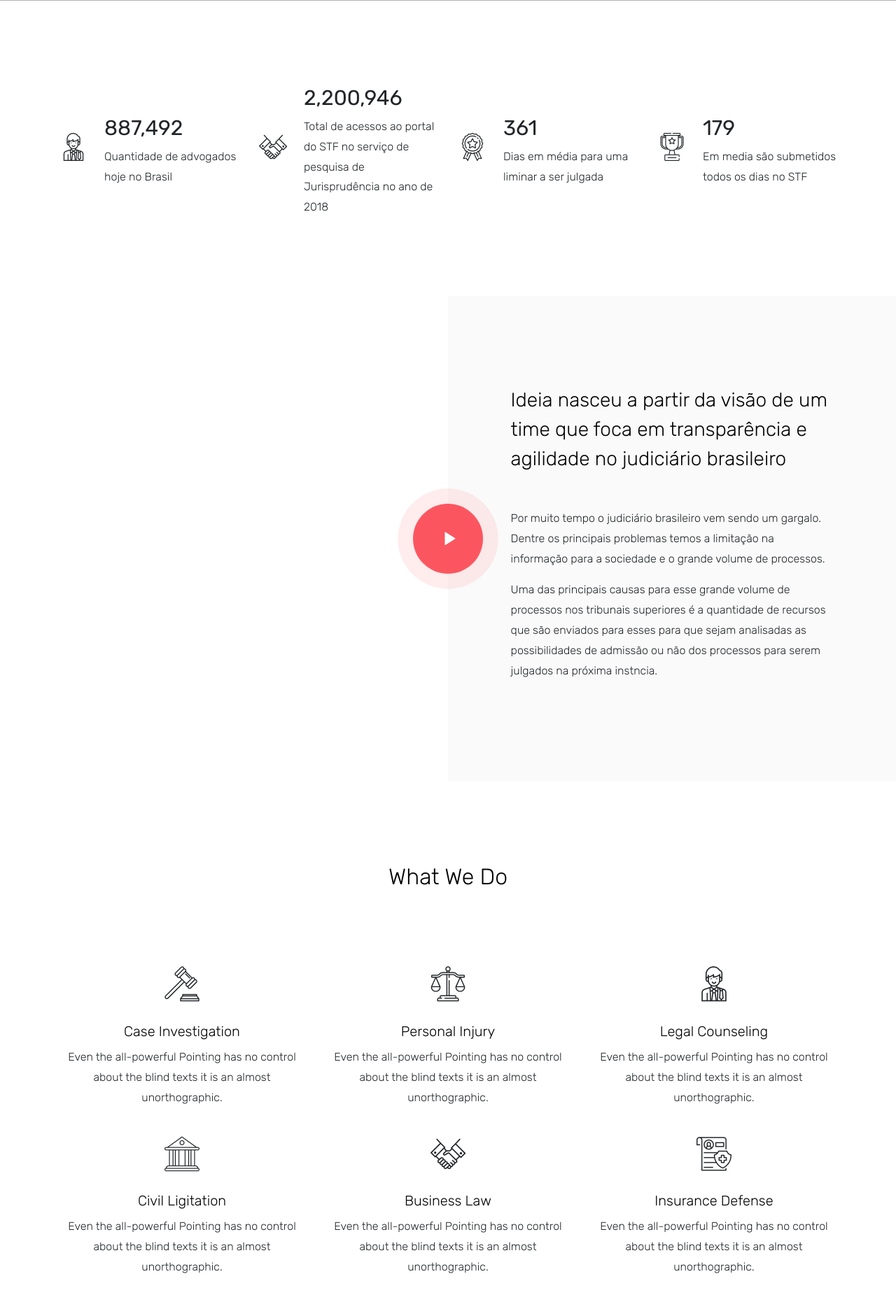
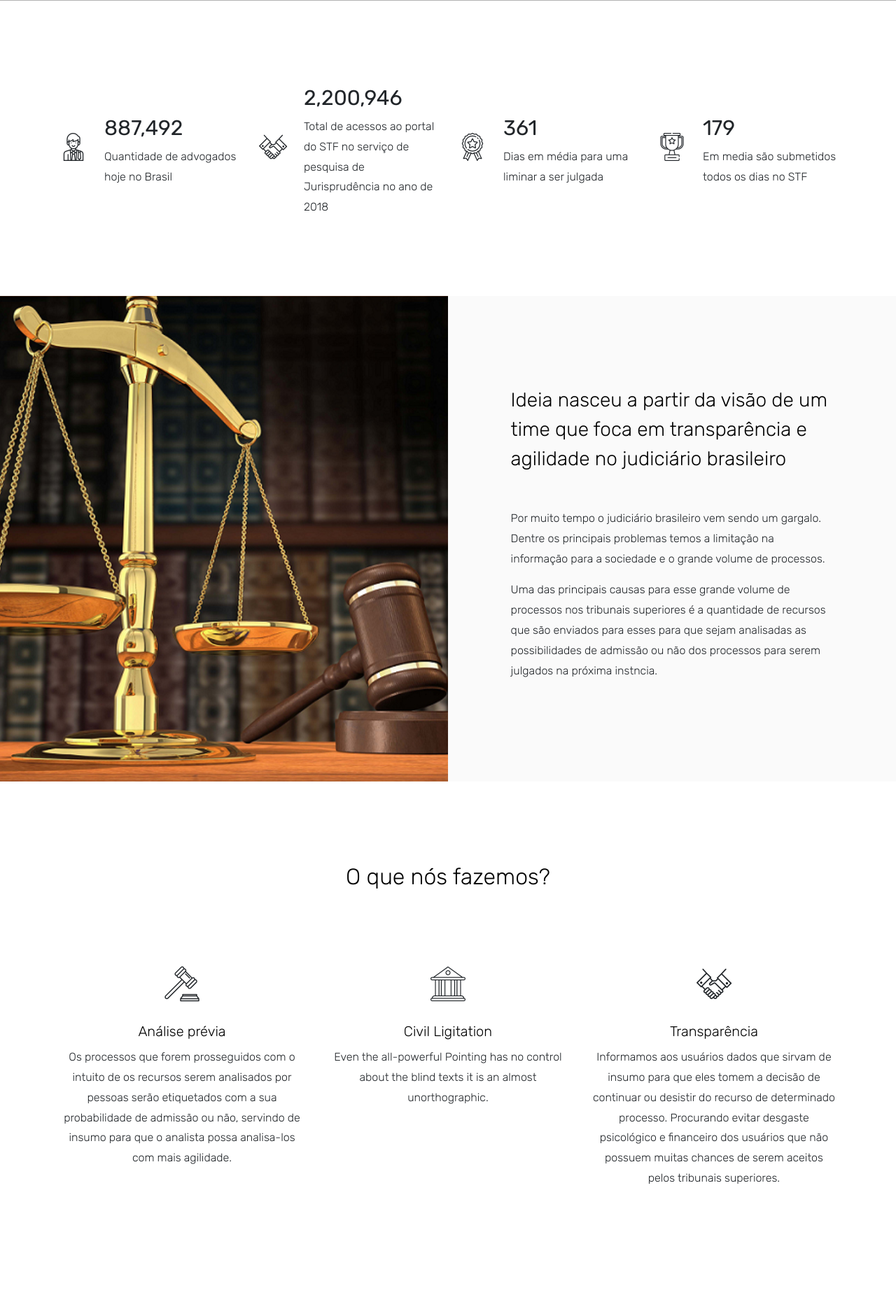
Before and after one commit to gabrielziegler3/hackathon-sebrae, a Django app: page /gpam/ in a window 1280 px wide. Shown: the part 799-2680 px from the top of the page at 70% size. Run offline with Django 3.2, Linux system fonts and the light colour scheme; parts of the project's set-up code (start-up, migrations or seed data) failed here and were passed over; some libraries are stand-ins or nearby versions; some web fonts are replaced.

Commit message:
Add images

```diff
--- a/mysite/gpam/templates/index.html
+++ b/mysite/gpam/templates/index.html
@@ -48,15 +48,15 @@
     </nav>
     <!-- END nav -->
 
-    <section class="ftco-cover overlay" style="background-image: url("{% static 'images/bg_1.jpg' %}");" id="section-home" data-aos="fade"  data-stellar-background-ratio="0.5">
+    <section class="ftco-cover overlay" style="background-image: url({% static 'images/back.jpg' %});" id="section-home" data-aos="fade"  data-stellar-background-ratio="0.5">
       <div class="container">
         <div class="row align-items-center justify-content-center ftco-vh-100">
           <div class="col-md-8 text-center">
-            <h1 class="ftco-heading mb-4" data-aos="fade-up" data-aos-delay="500">The Greatest Law Classification</h1>
-            <h2 class="h5 ftco-subheading mb-5" data-aos="fade-up"  data-aos-delay="600">This tool assists in the <atarget="_blank">decision</a> to submit or not to file a lawsuit in the supreme federal court.</h2>
+            <h1 class="ftco-heading mb-4" data-aos="fade-up" data-aos-delay="500">O seu processo é admissível no STF?</h1>
+            <h2 class="h5 ftco-subheading mb-5" data-aos="fade-up"  data-aos-delay="600">Faça o teste! Envie o processo e saiba as <atarget="_blank">chances</a> de ele ser julgado no supremo.</h2>
             <p data-aos="fade-up"  data-aos-delay="700">
             {{ form.filer }}
-             <a href="upload_file" target="_blank" class="btn btn-outline-white px-4 py-3" data-toggle="modal" data-target="#reservationModal">Upload Process</a>
+             <a href="upload_file" target="_blank" class="btn btn-outline-white px-4 py-3" data-toggle="modal" data-target="#reservationModal">Enviar Processo</a>
             </p>
           </div>
         </div>
@@ -118,8 +118,7 @@
     <section class="ftco-section-2">
       <div class="container-fluid">
         <div class="section-2-blocks-wrapper row no-gutters">
-            <div class="img col-sm-12 col-md-6" style="background-image: url("{% static 'images/image_4.jpg' %}");" data-aos="fade-right">
-            <a href="https://vimeo.com/45830194" class="button popup-vimeo" data-aos="fade-right" data-aos-delay="700"><span class="ion-ios-play"></span></a>
+            <div class="img col-sm-12 col-md-6" style="background-image: url({% static 'images/back1.jpg' %});" data-aos="fade-right">
           </div>
           <div class="text col-md-6">
             <div class="text-inner align-self-start" data-aos="fade-up">
@@ -137,7 +136,7 @@
       <div class="container">
         <div class="row justify-content-center mb-5 pb-5">
           <div class="col-md-7 text-center" data-aos="fade-up">
-            <h2>What We Do</h2>
+            <h2>O que nós fazemos?</h2>
           </div>
         </div>
 
@@ -146,30 +145,11 @@
             <div class="media block-6 d-block text-center">
               <div class="icon mb-4"><span class="flaticon-gavel"></span></div>
               <div class="media-body">
-                <h3 class="heading">Case Investigation</h3>
-                <p>Even the all-powerful Pointing has no control about the blind texts it is an almost unorthographic.</p>
+                <h3 class="heading">Análise prévia</h3>
+                <p>Os processos que forem prosseguidos com o intuito de os recursos serem analisados por pessoas serão etiquetados com a sua probabilidade de admissão ou não, servindo de insumo para que o analista possa analisa-los com mais agilidade.</p>
               </div>
             </div>
           </div>
-          <div class="col-md-6 col-lg-4" data-aos="fade-up" data-aos-delay="100">
-            <div class="media block-6 d-block text-center">
-              <div class="icon mb-4"><span class="flaticon-balance"></span></div>
-              <div class="media-body">
-                <h3 class="heading">Personal Injury</h3>
-                <p>Even the all-powerful Pointing has no control about the blind texts it is an almost unorthographic.</p>
-              </div>
-            </div>
-          </div>
-          <div class="col-md-6 col-lg-4" data-aos="fade-up" data-aos-delay="200">
-            <div class="media block-6 d-block text-center">
-              <div class="icon mb-4"><span class="flaticon-lawyer"></span></div>
-              <div class="media-body">
-                <h3 class="heading">Legal Counseling</h3>
-                <p>Even the all-powerful Pointing has no control about the blind texts it is an almost unorthographic.</p>
-              </div>
-            </div>
-          </div>
-
           <div class="col-md-6 col-lg-4" data-aos="fade-up" data-aos-delay="300">
             <div class="media block-6 d-block text-center">
               <div class="icon mb-4"><span class="flaticon-courthouse"></span></div>
@@ -183,21 +163,13 @@
             <div class="media block-6 d-block text-center">
               <div class="icon mb-4"><span class="flaticon-handshake"></span></div>
               <div class="media-body">
-                <h3 class="heading">Business Law</h3>
-                <p>Even the all-powerful Pointing has no control about the blind texts it is an almost unorthographic.</p>
+                <h3 class="heading">Transparência</h3>
+                <p>Informamos aos usuários dados que sirvam de insumo para que eles tomem a decisão de continuar ou desistir do recurso de determinado processo. Procurando evitar desgaste psicológico e financeiro dos usuários que não possuem muitas chances de serem aceitos pelos tribunais superiores.</p>
               </div>
             </div>
           </div>
           <div class="col-md-6 col-lg-4" data-aos="fade-up" data-aos-delay="500">
-            <div class="media block-6 d-block text-center">
-              <div class="icon mb-4"><span class="flaticon-health-insurance"></span></div>
-              <div class="media-body">
-                <h3 class="heading">Insurance Defense</h3>
-                <p>Even the all-powerful Pointing has no control about the blind texts it is an almost unorthographic.</p>
-              </div>
-            </div>
           </div>
-
         </div>
       </div>
     </div>
@@ -216,13 +188,13 @@
         <div class="col-lg align-self-sm-end" data-aos="fade-up">
           <div class="testimony">
              <blockquote>
-                <p>&ldquo;Even the all-powerful Pointing has no control about the blind texts it is an almost unorthographic life One day however a small.&rdquo;</p>
+                <p>Flávio Caetano lembrou que 92 milhões de processos tramitaram no Judiciário brasileiro em 2012. Ele explicou que o número corresponde a aproximadamente um processo por dois habitantes e, mesmo assim, há falta de acesso à Justiça.</p>
               </blockquote>
               <div class="author d-flex mt-4">
                 <div class="image mr-3 align-self-center">
-                    <img src="{% static "images/person_1.jpg" %}" alt="">
+                    <img src={% static "images/person_1_1.jpg" %} alt="">
                 </div>
-                <div class="name align-self-center">Louise Kelly <span class="position">Illustrator Designer</span></div>
+                <div class="name align-self-center">Flávio Caetano<span class="position">secretário de Reforma do Judiciário do Ministério da Justiça</span></div>
               </div>
           </div>
         </div>
@@ -233,7 +205,7 @@
               </blockquote>
               <div class="author d-flex mt-4">
                 <div class="image mr-3 align-self-center">
-                    <img src="{% static "images/person_2.jpg" %}" alt="">
+                    <img src="{% static 'images/person_2.jpg' %}" alt="">
                 </div>
                 <div class="name align-self-center">Louise Kelly <span class="position">Illustrator Designer</span></div>
               </div>
@@ -364,7 +336,7 @@
         <div class="carousel owl-carousel ftco-owl">
           <div class="item">
             <div class="blog-entry" data-aos="fade-up">
-                <a href="blog-single.html" class="block-20" style="background-image: url("{% static 'images/image_5.jpg' %}");">
+                <a href="blog-single.html" class="block-20" style="background-image: url({% static 'images/image_5.jpg' %});">
               </a>
               <div class="text">
                 <h3 class="heading"><a href="#">Even the all-powerful Pointing has no control about the blind texts</a></h3>
@@ -378,7 +350,7 @@
           </div>
           <div class="item">
             <div class="blog-entry" data-aos="fade-up" data-aos-delay="100">
-                <a href="blog-single.html" class="block-20" style="background-image: url("{% static 'images/image_6.jpg' %}");">
+                <a href="blog-single.html" class="block-20" style="background-image: url({% static 'images/image_6.jpg' %});">
               </a>
               <div class="text">
                 <h3 class="heading"><a href="#">Even the all-powerful Pointing has no control about the blind texts</a></h3>
```
Also changed, not shown: mysite/gpam/static/images/back1.jpg (added), mysite/gpam/static/images/person_1_1.jpg (added), mysite/gpam/static/images/persons1_1.jpg (added).
